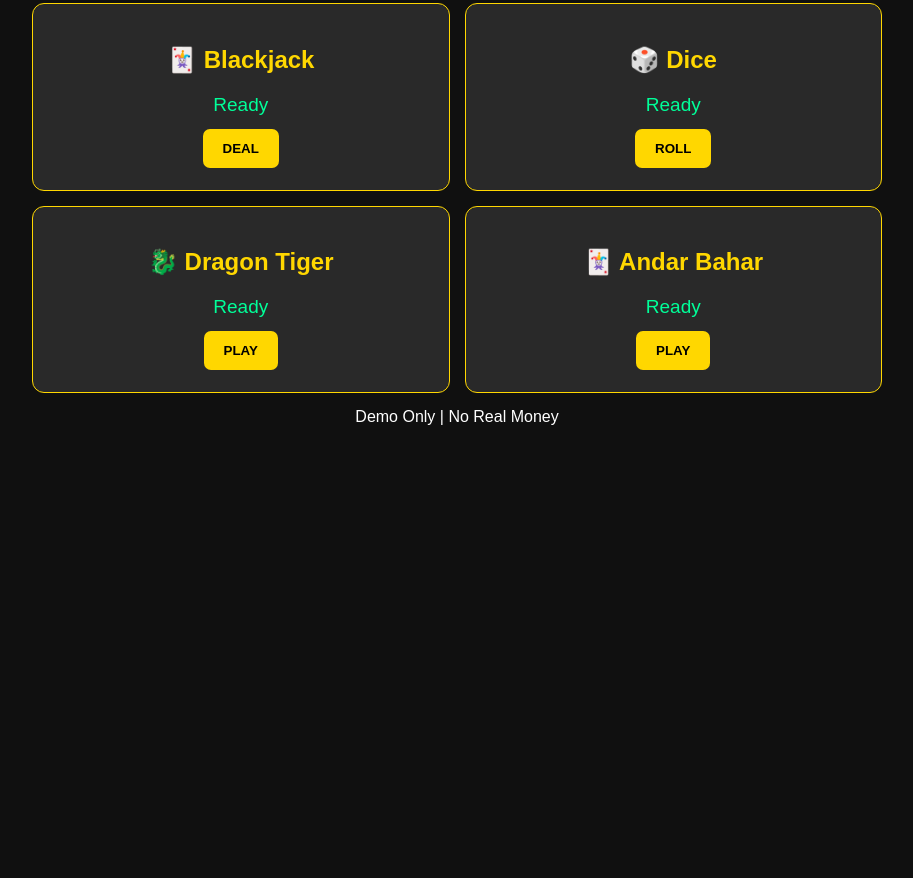
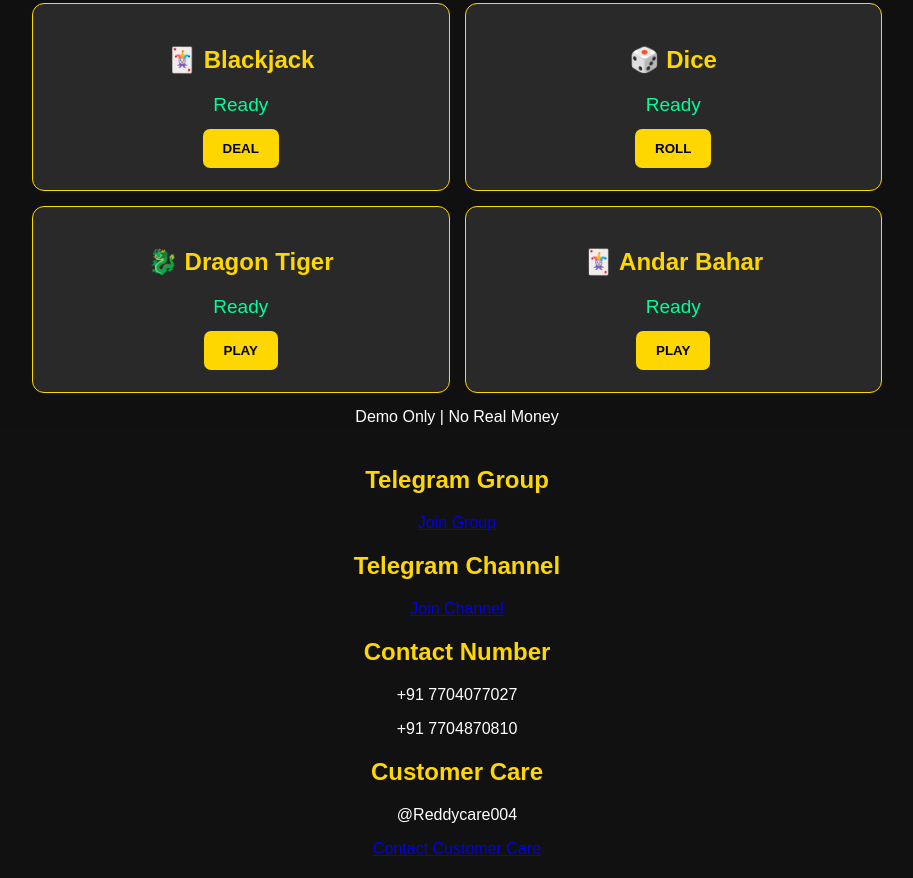
Before and after one commit to mahadevshiv108801-del/Reddy-Anna-Book, a plain HTML site: page index.html in a window 1280 px wide. Shown: the part 439-1317 px from the top of the page, without its empty margins (183-1096 px from the left). Before the commit the page ends 865 px from the top, so only its background shows below. Drawn offline with Linux system fonts and the light colour scheme.

Commit message:
Update index.html

```diff
--- a/index.html
+++ b/index.html
@@ -119,3 +119,15 @@ if(a===b)reward(30);
 </script>
 </body>
 </html>
+<section style="background:#111;color:white;padding:20px;text-align:center;">
+<h2>Telegram Group</h2>
+<a href="https://t.me/+7V1p7Tk4xJdjMWE1">Join Group</a>
+<h2>Telegram Channel</h2>
+<a href="https://t.me/+x9zmHBCWj_hkYzc1">Join Channel</a>
+<h2>Contact Number</h2>
+<p>+91 7704077027</p>
+<p>+91 7704870810</p>
+<h2>Customer Care</h2>
+<p>@Reddycare004</p>
+<a href="https://t.me/Reddycare004">Contact Customer Care</a>
+</section>
```
